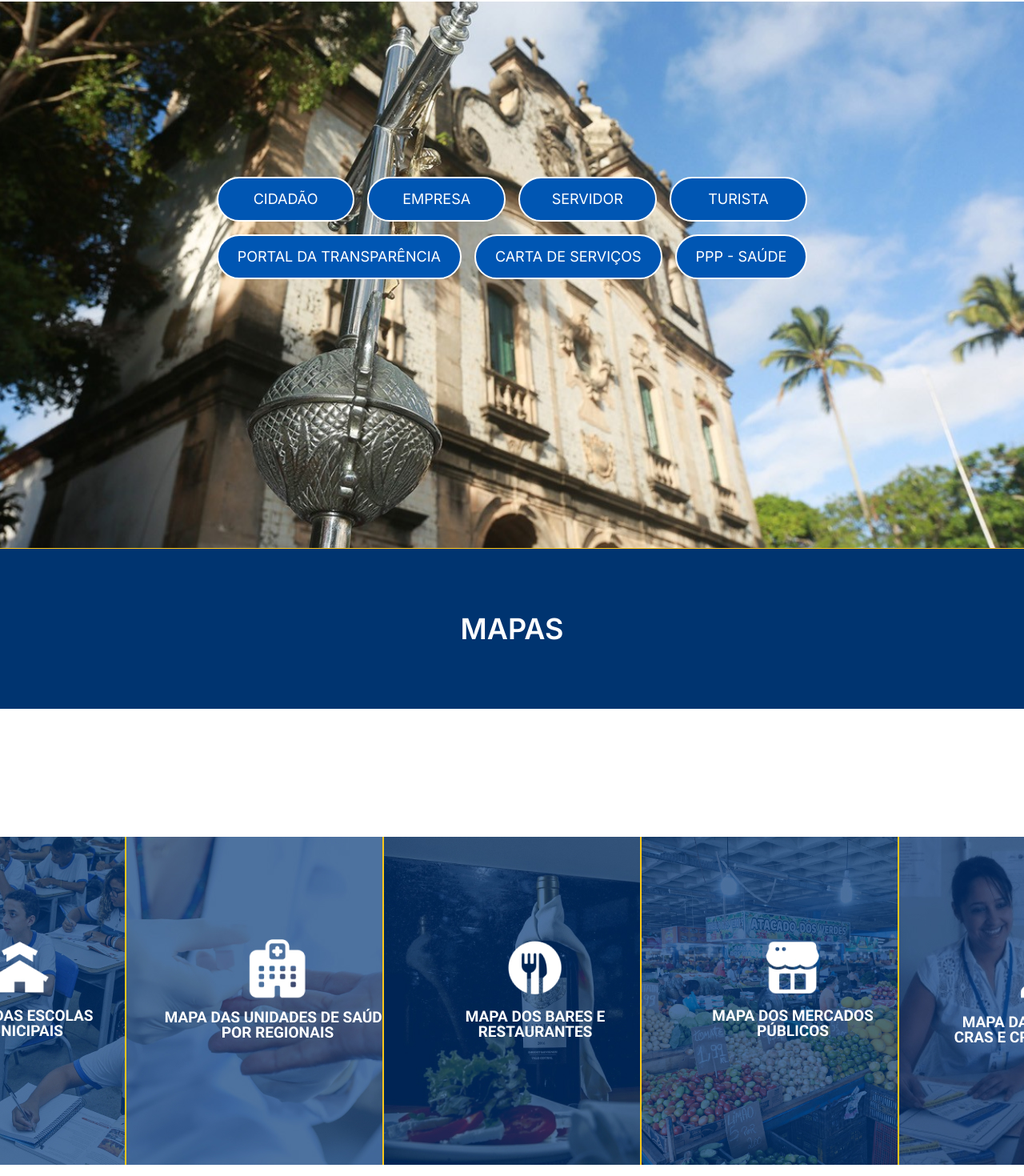
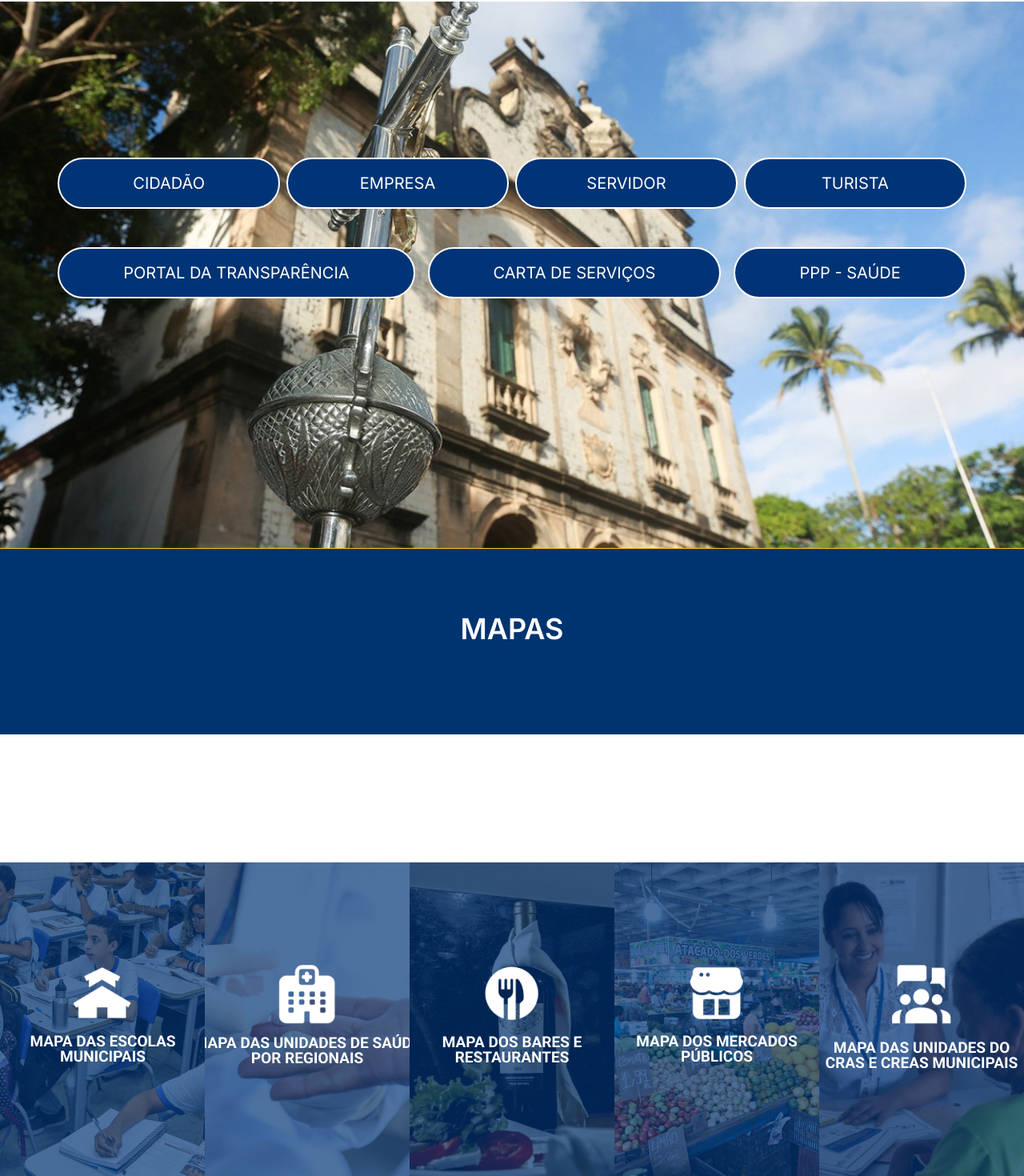
Before and after one commit to kaueksilva/projetojboficial, a Next.js app in the folder front-oficial/: page / in a window 1280 px wide. Shown: the part 115-1585 px from the top of the page at 80% size. Built offline with nearby package versions, Linux system fonts and the light colour scheme.

Commit message:
larissa1

```diff
--- a/front-oficial/src/app/page.jsx
+++ b/front-oficial/src/app/page.jsx
@@ -1,6 +1,13 @@
 import Image from "next/image";
 import Menu from "../components/Menu";
 import Footer from "../components/Footer";
+
+
+const images = [
+  'images/igreja.jpg',
+  'images/igreja-1.jpg',
+];
+
 
 export default function Home() {
   return (
@@ -8,66 +15,65 @@ export default function Home() {
       <Menu />
 
       <main>
-        <div className=" text-center w-full h-screen overflow-hidden flex justify-center items-center">
+        <div className="text-center w-full h-screen overflow-hidden flex justify-center items-center">
           <div className="absolute inset-0 w-full h-full z-[-1] flex">
-            <div
-              className="absolute inset-0 w-full h-full bg-cover bg-center transition-opacity duration-1000"
-              style={{ backgroundImage: "url('images/igrejaaa.jpg')" }}
-            ></div>
             <div
               className="absolute inset-0 w-full h-full bg-cover bg-center transition-opacity duration-1000 opacity-100"
               style={{ backgroundImage: "url('images/igreja-1.jpg')" }}
-            ></div>
+            >
+            </div>
           </div>
 
           <div>
-            <div className=" flex-wrap font-roboto justify-center gap-4 grid grid-cols-4">
+            <div className="flex flex-wrap font-roboto justify-center gap-2 grid grid-cols-4 ">
               <button
-                className="bg-[#0056b3] text-white py-3 my-2 text-lg cursor-pointer border-2 border-white rounded-full transition-transform duration-300 hover:bg-[#003f7f] hover:scale-110 focus:outline-none"
+                className="bg-[#003476] text-white py-4 px-8 my-6 text-xl cursor-pointer border-2 border-white rounded-full transition-transform duration-300 hover:border-[#009EE2] hover:animate-buzz focus:outline-none"
                 id="cidadao"
               >
                 CIDADÃO
               </button>
 
               <button
-                className="bg-[#0056b3] text-white py-3 my-2 text-lg cursor-pointer border-2 border-white rounded-full transition-transform duration-300 hover:bg-[#003f7f] hover:scale-110 focus:outline-none"
+                className="bg-[#003476] text-white py-4 px-8 my-6 text-xl cursor-pointer border-2 border-white rounded-full transition-transform duration-300 hover:border-[#009EE2] hover:animate-buzz focus:outline-none"
                 id="empresa"
               >
                 EMPRESA
               </button>
 
               <button
-                className="bg-[#0056b3] text-white py-3 my-2 text-lg cursor-pointer border-2 border-white rounded-full transition-transform duration-300 hover:bg-[#003f7f] hover:scale-110 focus:outline-none"
+                className="bg-[#003476] text-white py-4 px-8 my-6 text-xl cursor-pointer border-2 border-white rounded-full transition-transform duration-300 hover:border-[#009EE2] hover:animate-buzz focus:outline-none"
                 id="servidor"
               >
                 SERVIDOR
               </button>
 
               <button
-                className="bg-[#0056b3] text-white py-3 my-2 text-lg cursor-pointer border-2 border-white rounded-full transition-transform duration-300 hover:bg-[#003f7f] hover:scale-110 focus:outline-none"
+                className="bg-[#003476] text-white py-4 px-8 my-6 text-xl cursor-pointer border-2 border-white rounded-full transition-transform duration-300 hover:border-[#009EE2] hover:animate-buzz focus:outline-none"
                 id="turista"
               >
                 TURISTA
               </button>
             </div>
 
+
+
             <div className="flex flex-wrap font-roboto justify-center gap-4">
               <button
-                className="bg-[#0056b3] text-white py-3 px-6 my-2 text-lg cursor-pointer border-2 border-white rounded-full transition-transform duration-300 hover:bg-[#003f7f] hover:scale-110 focus:outline-none"
+                className="bg-[#003476] text-white py-4 px-20 my-6 text-xl cursor-pointer border-2 border-white rounded-full transition-transform duration-300 hover:border-[#009EE2] hover:animate-buzz focus:outline-none"
                 id="portal"
               >
                 PORTAL DA TRANSPARÊNCIA
               </button>
 
               <button
-                className="bg-[#0056b3] text-white py-3 px-6 my-2 text-lg cursor-pointer border-2 border-white rounded-full transition-transform duration-300 hover:bg-[#003f7f] hover:scale-110 focus:outline-none"
+                className="bg-[#003476] text-white py-4 px-20 my-6 text-xl cursor-pointer border-2 border-white rounded-full transition-transform duration-300 hover:border-[#009EE2] hover:animate-buzz focus:outline-none"
                 id="carta"
               >
                 CARTA DE SERVIÇOS
               </button>
 
               <button
-                className="bg-[#0056b3] text-white py-3 px-6 my-2 text-lg cursor-pointer border-2 border-white rounded-full transition-transform duration-300 hover:bg-[#003f7f] hover:scale-110 focus:outline-none"
+                className="bg-[#003476] text-white py-4 px-20 my-6 text-xl cursor-pointer border-2 border-white rounded-full transition-transform duration-300 hover:border-[#009EE2] hover:animate-buzz focus:outline-none"
                 id="ppp"
               >
                 PPP - SAÚDE
@@ -76,42 +82,71 @@ export default function Home() {
           </div>
         </div>
 
-        <div className="mapas border-t border-[#FFC719] bg-[#003470] ">
-          <h1 className="text-white font-montserrat font-semibold text-4xl flex  justify-center p-20">
+        <div className="mapas border-t border-[#FFC719] bg-[#003470]">
+          <h1 className="text-white font-montserrat font-semibold text-4xl flex justify-center p-20">
             MAPAS
           </h1>
+          <div className="relative overflow-hidden my-8">
+            <svg className="absolute inset-0 w-full h-24" viewBox="0 0 1440 320" fill="#003470">
+              <path d="M0,64L30,101.3C60,139,120,213,180,229.3C240,245,300,203,360,186.7C420,171,480,181,540,197.3C600,213,660,235,720,229.3C780,224,840,192,900,165.3C960,139,1020,117,1080,96C1140,75,1200,53,1260,80C1320,107,1380,181,1410,213.3L1440,256V0H1410C1380,0,1320,0,1260,0C1200,0,1140,0,1080,0C1020,0,960,0,900,0C840,0,780,0,720,0C660,0,600,0,540,0C480,0,420,0,360,0C300,0,240,0,180,0C120,0,60,0,30,0L0,0Z"></path>
+            </svg>
+          </div>
         </div>
-        <div className="mapas-cartaz mt-40 mb-40">
-          <div className="bg-[#00000] flex items-center justify-center ">
+
+        <div className="mapas-cartaz mt-40 mb-40 flex items-center justify-center">
+          <a href="https://example.com/mapescola" className="relative flex-1 transition-transform duration-500 hover:rotate-y-180">
             <div
-              className="border-r-2 border-[#FFC719] items-center justify-center flex-1 p-40 h-[410px]"
+              className=" h-[410px] bg-cover bg-center"
               style={{ backgroundImage: "url('images/mapescola.jpg')" }}
             ></div>
+            <div className="absolute inset-0 h-[410px] flex items-center justify-center bg-[#003470] text-white text-xl font-bold opacity-0 transition-opacity duration-500 hover:opacity-100">
+              MAPA ESCOLA
+            </div>
+          </a>
 
+          <a href="https://example.com/mapsaude" className="relative flex-1 transition-transform duration-500 hover:rotate-y-180">
             <div
-              className="border-r-2 border-[#FFC719] items-center justify-center flex-1 p-40 h-[410px]"
+              className=" h-[410px] bg-cover bg-center"
               style={{ backgroundImage: "url('images/mapsaude.jpg')" }}
             ></div>
+            <div className="absolute inset-0 h-[410px] flex items-center justify-center bg-[#003470] text-white text-xl font-bold opacity-0 transition-opacity duration-500 hover:opacity-100">
+              MAPA SAÚDE
+            </div>
+          </a>
 
+          <a href="https://example.com/maprestaurante" className="relative flex-1 transition-transform duration-500 hover:rotate-y-180">
             <div
-              className="border-r-2 border-[#FFC719] items-center justify-center flex-1 p-40 h-[410px]"
+              className=" h-[410px] bg-cover bg-center"
               style={{ backgroundImage: "url('images/maprestaurante.jpg')" }}
             ></div>
+            <div className="absolute inset-0 h-[410px] flex items-center justify-center bg-[#003470] text-white text-xl font-bold opacity-0 transition-opacity duration-500 hover:opacity-100">
+              MAPA RESTAURANTE
+            </div>
+          </a>
 
+          <a href="https://example.com/mapmercado" className="relative flex-1 transition-transform duration-500 hover:rotate-y-180">
             <div
-              className="border-r-2 border-[#FFC719] items-center justify-center flex-1 p-40 h-[410px]"
+              className=" h-[410px] bg-cover bg-center"
               style={{ backgroundImage: "url('images/mapmercado.jpg')" }}
             ></div>
+            <div className="absolute inset-0 h-[410px] flex items-center justify-center bg-[#003470] text-white text-xl font-bold opacity-0 transition-opacity duration-500 hover:opacity-100">
+              MAPA MERCADO
+            </div>
+          </a>
 
+          <a href="https://example.com/mapcras" className="relative flex-1 transition-transform duration-500 hover:rotate-y-180">
             <div
-              className=" items-center justify-center flex-1 p-40 h-[410px]"
+              className=" h-[410px] bg-cover bg-center"
               style={{ backgroundImage: "url('images/mapcras.jpg')" }}
             ></div>
-          </div>
+            <div className="absolute inset-0 h-[410px] flex items-center justify-center bg-[#003470] text-white text-xl font-bold opacity-0 transition-opacity duration-500 hover:opacity-100">
+              MAPA CRAS
+            </div>
+          </a>
         </div>
       </main>
 
-      <Footer />
+      <Footer/>
     </div>
   );
 }
--- a/front-oficial/tailwind.config.js
+++ b/front-oficial/tailwind.config.js
@@ -11,4 +11,27 @@ module.exports = {
     },
   },
   plugins: [],
+
+  theme: {
+    extend: {
+      keyframes: {
+        buzz: {
+          '0%': { transform: 'translateX(0)' },
+          '10%': { transform: 'translateX(-2px)' },
+          '20%': { transform: 'translateX(2px)' },
+          '30%': { transform: 'translateX(-2px)' },
+          '40%': { transform: 'translateX(2px)' },
+          '50%': { transform: 'translateX(-2px)' },
+          '60%': { transform: 'translateX(2px)' },
+          '70%': { transform: 'translateX(-2px)' },
+          '80%': { transform: 'translateX(2px)' },
+          '90%': { transform: 'translateX(-2px)' },
+          '100%': { transform: 'translateX(0)' },
+        },
+      },
+      animation: {
+        buzz: 'buzz 0.6s ease-in-out',
+      },
+    },
+  },
 };
```
Also changed, not shown: front-oficial/public/images/igrejaaa.jpg (deleted).
